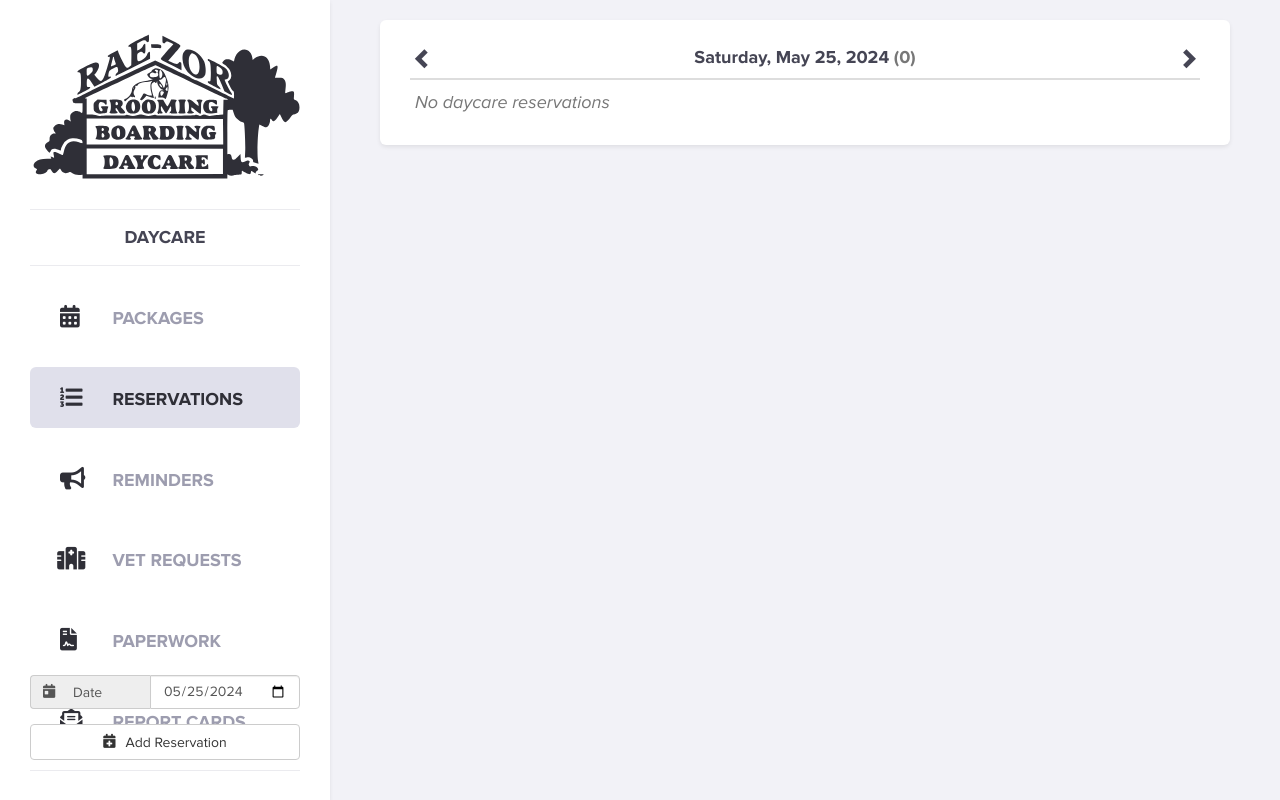
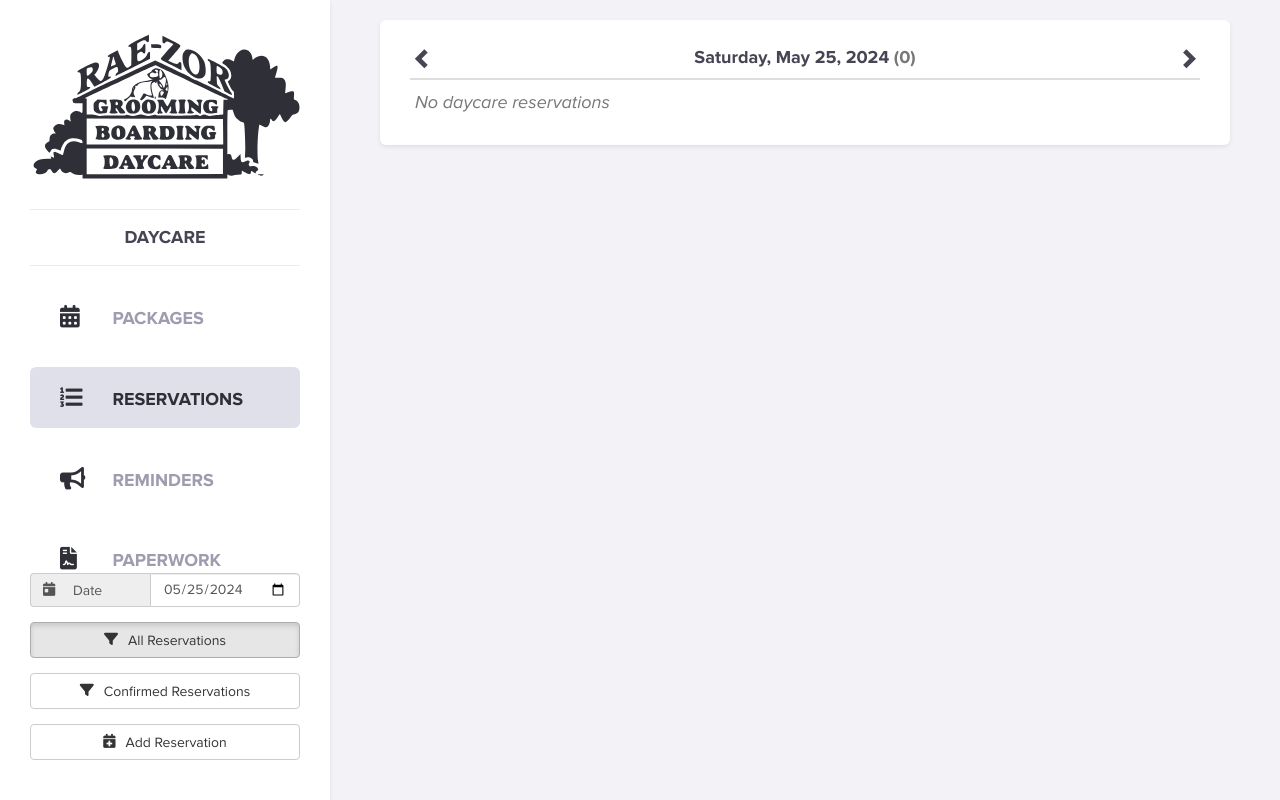
Before and after one commit to rae-zor-gbd/daycare, a PHP site: page /reservations in a window 1280 px wide. Run offline with PHP 8.4, Linux system fonts and the light colour scheme; tables that the repository leaves empty hold one stand-in row (values such as "Sample post").

Commit message:
Filter reservations & update icons

```diff
--- a/ajax/load-reminders.php
+++ b/ajax/load-reminders.php
@@ -51,8 +51,10 @@
           <span class='label label-";
           if (isset($expirationDate) AND $expirationDate!='' AND ($expirationDate<$today OR $daysLeft==0)) {
             echo "danger";
+          } elseif (isset($expirationDate) AND $expirationDate!='') {
+            echo "warning";
           } else {
-            echo "warning";
+            echo "info";
           }
           echo "'>
           <span class='package-reminder-title'>$packageTitle</span>
--- a/ajax/load-reservations.php
+++ b/ajax/load-reservations.php
@@ -1,5 +1,24 @@
 <?php
 include '../assets/config.php';
+if (isset($_POST['reservationFilter'])) {
+    $reservationFilter=$_POST['reservationFilter'];
+} else {
+    $reservationFilter='all';
+}
+if ($reservationFilter=='all') {
+    echo "<script>
+    $(document).ready(function(){
+        $('#filter-reservations-all').addClass('active');
+    });
+    </script>";
+}
+if ($reservationFilter=='confirmed') {
+    echo "<script>
+    $(document).ready(function(){
+        $('#filter-reservations-confirmed').addClass('active');
+    });
+    </script>";
+}
 if (isset($_POST['reservationDate'])) {
     $reservationDate=date('Y-m-d', strtotime($_POST['reservationDate']));
     $dayOfWeek=date('l', strtotime($reservationDate));
@@ -36,7 +55,7 @@
         array_push($holidays, $holidayDate);
     }
     $sql_reservations="SELECT dogID, dogName, lastName FROM dogs d JOIN owners o USING (ownerID) JOIN reservations r USING (dogID) WHERE reservationDate='$reservationDate'";
-    if (!in_array($reservationDate, $holidays)) {
+    if (!in_array($reservationDate, $holidays) AND $reservationFilter=='all') {
         if ($dayOfWeek=='Monday') {
             $sql_reservations.="UNION SELECT dogID, dogName, lastName FROM dogs d JOIN owners o USING (ownerID) WHERE reserveMondays='Yes'";
         } elseif ($dayOfWeek=='Tuesday') {
--- a/assets/navbar.php
+++ b/assets/navbar.php
@@ -50,9 +50,6 @@
       <a href='/reminders'>
         <div class='nav-link' id='reminders'>Reminders</div>
       </a>
-      <a href='/requests'>
-        <div class='nav-link' id='requests'>Vet Requests</div>
-      </a>
       <a href='/paperwork'>
         <div class='nav-link' id='paperwork'>Paperwork</div>
       </a>
--- a/css/main.css
+++ b/css/main.css
@@ -2,7 +2,7 @@
   font-family:'Icons';
   font-style:normal;
   font-weight:400;
-  src:url(/fonts/Icons-Regular.woff?v=2) format('woff');
+  src:url(/fonts/Icons-Regular.woff?v=3) format('woff');
 }
 @font-face {
   font-family:'Proxima Nova';
@@ -56,6 +56,7 @@
   --icon-arrow-up:'\e906';
   --icon-asterisk:'\e955';
   --icon-at:'\e907';
+  --icon-ban:'\e95c';
   --icon-bars:'\e908';
   --icon-bell:'\e909';
   --icon-bone:'\e90a';
@@ -65,6 +66,7 @@
   --icon-calendar-day:'\e90d';
   --icon-calendar-days:'\e90e';
   --icon-calendar-plus:'\e90f';
+  --icon-calendar-x:'\e95d';
   --icon-check:'\e911';
   --icon-chevron-down-01:'\e912';
   --icon-chevron-down-02:'\e913';
@@ -99,6 +101,7 @@
   --icon-expand-04:'\e92e';
   --icon-expand-05:'\e92f';
   --icon-eye:'\e930';
+  --icon-filter:'\e95e';
   --icon-folder:'\e933';
   --icon-folders:'\e934';
   --icon-font-family:'Icons';
@@ -816,6 +819,12 @@
   display:none;
   float:right;
 }
+#filter-reservations-all::before, #filter-reservations-confirmed::before {
+  content:var(--icon-filter);
+}
+#filter-vet-requests::before {
+  content:var(--icon-hospital);
+}
 #reservation-list .table>thead>tr>th {
   text-align:center;
 }
--- a/reminders.php
+++ b/reminders.php
@@ -109,6 +109,11 @@
   </head>
   <body>
     <?php include 'assets/navbar.php'; ?>
+    <div class='nav-footer'>
+      <a href='/requests'>
+        <button type='button' class='btn btn-default nav-button' id='filter-vet-requests' title='Vet Requests'>Vet Requests</button>
+      </a>
+    </div>
     <div class='container-fluid'>
       <div class='table-container'>
         <table class='table table-hover table-condensed'>
--- a/reservations.php
+++ b/reservations.php
@@ -4,6 +4,11 @@
   $reservationDate=date('Y-m-d', strtotime($_GET['date']));
 } else {
   $reservationDate=date('Y-m-d');
+}
+if (isset($_GET['filter']) AND $_GET['filter']!='') {
+  $reservationFilter=$_GET['filter'];
+} else {
+  $reservationFilter='all';
 }
 ?>
 <!DOCTYPE html>
@@ -18,11 +23,12 @@
         $('#reservation-count').append(reservationCount);
       }
       function loadReservations(reservationDate){
+        var reservationFilter='<?php echo $reservationFilter; ?>';
         $.ajax({
           url:'/ajax/load-reservations.php',
           type:'POST',
           cache:false,
-          data:{reservationDate:reservationDate},
+          data:{reservationDate:reservationDate, reservationFilter:reservationFilter},
           success:function(data){
             if (data) {
               $('#reservation-list').empty();
@@ -129,6 +135,12 @@
           <input type='date' class='form-control' name='go-to-date' id='goToDate' value='<?php echo $reservationDate; ?>' required>
         </div>
       </form>
+      <a href='?filter=all'>
+        <button type='button' class='btn btn-default nav-button' id='filter-reservations-all' title='Display All Reservations'>All Reservations</button>
+      </a>
+      <a href='?filter=confirmed'>
+        <button type='button' class='btn btn-default nav-button' id='filter-reservations-confirmed' title='Display Confirmed Reservations Only'>Confirmed Reservations</button>
+      </a>
       <button type='button' class='btn btn-default nav-button' id='add-reservation-button' data-toggle='modal' data-target='#addReservationModal' data-backdrop='static' data-date='<?php echo $reservationDate; ?>' title='Add Reservation'>Add Reservation</button>
     </div>
     <div class='container-fluid'>
```
Also changed, not shown: requests.php (+6 -1 lines), fonts/Icons-Regular.woff.
